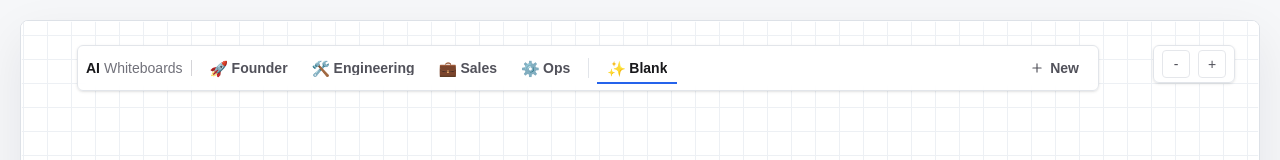
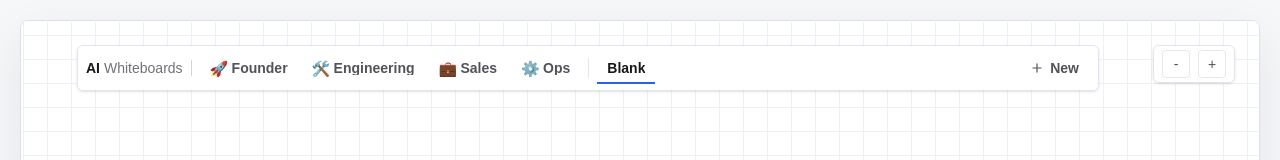
Before and after one commit to jaibhasin/AI-Native-Dashboard, a Next.js app: page / in a window 1280 px wide. Shown: the top 160 px of the page. Built offline with nearby package versions, Linux system fonts and the light colour scheme; what @openuidev/react-lang would draw is missing.

Commit message:
Remove custom whiteboard emojis

```diff
--- a/src/app/page.tsx
+++ b/src/app/page.tsx
@@ -1439,12 +1439,6 @@ export default function Home() {
                       onClick={() => selectBoard(board.id)}
                       type="button"
                     >
-                      <span
-                        aria-hidden="true"
-                        className="grid h-4 w-4 shrink-0 place-items-center text-[15px] leading-none"
-                      >
-                        {boardEmoji(board.id)}
-                      </span>
                       <span className="min-w-0 truncate leading-none">{board.name}</span>
                     </button>
                     {canDelete ? (
```
